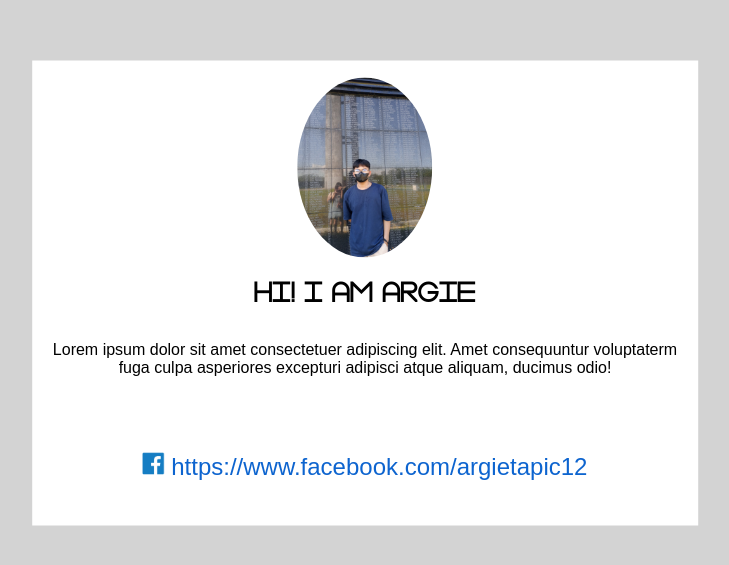
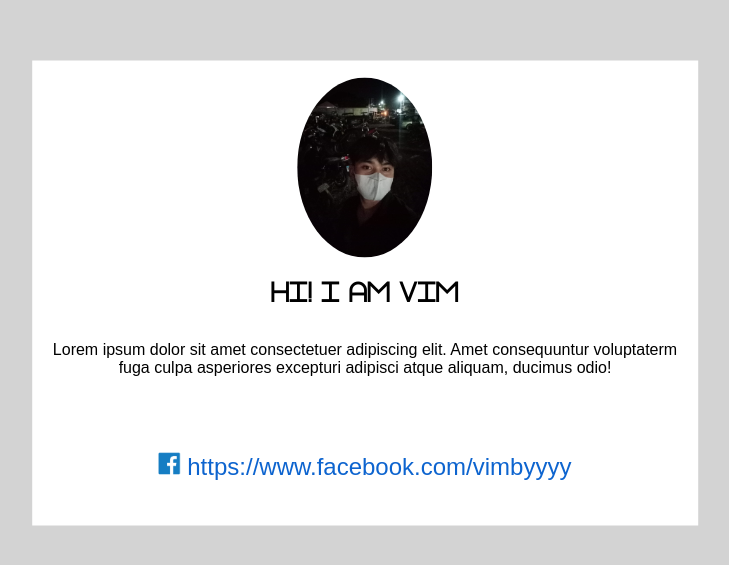
Before and after one commit to INVIMSIBLE/activity, a plain HTML site: page index.html in a window 1280 px wide. Shown: the part 107-672 px from the top of the page, without its empty margins (275-1004 px from the left). Drawn offline with Linux system fonts and the light colour scheme.

Commit message:
sucessfuly

```diff
--- a/index.html
+++ b/index.html
@@ -9,13 +9,13 @@
 </head>
 <body>
     <div class="container">
-        <img src="img/profile1.jpg" alt="Profile Picture" class="profile-picture">
-        <h1 class="name">Hi! I am Argie</h1>
+        <img src="img/profile2.jpg" alt="Profile Picture" class="profile-picture">
+        <h1 class="name">Hi! I am Vim</h1>
         <p class="bio">Lorem ipsum dolor sit amet consectetuer adipiscing elit. Amet consequuntur voluptaterm fuga culpa asperiores excepturi adipisci atque aliquam, ducimus odio!</p>
 
-        <a href="https://www.facebook.com/argietapic12" target="_blank" class="social-link">
+        <a href="https://www.facebook.com/vimbyyyy" target="_blank" class="social-link">
             <img src="img/facebook.png" alt="Social Icon" class="social-icon">
-            <span>https://www.facebook.com/argietapic12</span>
+            <span>https://www.facebook.com/vimbyyyy</span>
         </a>
     </div>
 </body>
--- a/style.css
+++ b/style.css
@@ -45,7 +45,7 @@ h1{
     display: block;
     margin-left: auto;
     margin-right: auto;
-    border-radius: 100%;
+    border-radius: 120%;
 }
 
 a{
```
Also changed, not shown: img/profile2.jpg (added).
